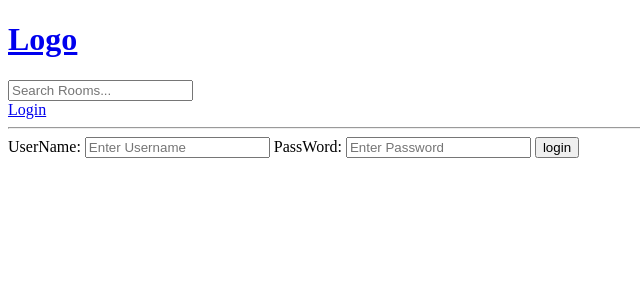
After one commit to jaguar-ks/StudyBud, a Django app: page /login/ in a window 1280 px wide. The commit adds this page. Shown: the top 300 px of the page, without its empty margins (0-640 px from the left). Run offline with Django 5.2, Linux system fonts and the light colour scheme.

Commit message:
PROGRESS : the authentication views of login and logout are done now will start working on restricting pages

```diff
--- /dev/null
+++ b/base/templates/base/login_register.html
@@ -0,0 +1,17 @@
+{% extends 'main.html' %}
+
+{% block content %}
+<div>
+    <form method="POST" action="">
+        {% csrf_token %}
+
+        <label>UserName:</label>
+        <input type="text" name="username" placeholder="Enter Username" />
+
+        <label>PassWord:</label>
+        <input type="password" name="password" placeholder="Enter Password" />
+
+        <input type="submit" value="login" />
+    </form>
+</div>
+{% endblock content %}
--- a/base/urls.py
+++ b/base/urls.py
@@ -7,4 +7,6 @@ urlpatterns = [
     path('create-room/', views.createRoom, name="create-room"),
     path('update-room/<str:pk>/', views.updateRoom, name="update-room"),
     path('delete-room/<str:pk>/', views.deleteRoom, name="delete-room"),
+    path('login/', views.loginPage, name="login"),
+    path('logout/', views.logoutUser, name="logout")
 ]
--- a/base/views.py
+++ b/base/views.py
@@ -1,7 +1,10 @@
 from django.shortcuts import render, redirect
+from django.contrib import messages
 from django.db.models import Q
 from .models import Room, Topic, Message
 from .forms import RoomForm
+from django.contrib.auth.models import User
+from django.contrib.auth import authenticate, login , logout
 
 # rooms = [
 #     {'id':1, 'name':'Learn C'},
@@ -9,6 +12,27 @@ from .forms import RoomForm
 #     {'id':3, 'name':'Learn Python'},
 #     {'id':4, 'name':'Learn JavaScript'},
 # ]
+
+def loginPage(request):
+    if request.method == 'POST':
+        username = request.POST.get('username')
+        password = request.POST.get('password')
+        try:
+            user = User.objects.get(username=username)
+        except:
+            messages.error(request, 'User does not exists')
+        user = authenticate(request, username=username, password=password)
+        if user is not None:
+            login(request, user)
+            return redirect('home')
+        else:
+            messages.error(request, 'Wrong username or password')
+    context = {}
+    return render(request, 'base/login_register.html', context)
+
+def logoutUser(request):
+    logout(request)
+    return redirect('home')
 
 def home(request):
     q = request.GET.get('q') if request.GET.get('q') != None else ''
--- a/templates/main.html
+++ b/templates/main.html
@@ -10,6 +10,14 @@
     <body>
         {% include 'navbar.html' %}
 
+        {% if messages %}
+            <ul class="messages">
+                {% for message in messages %}
+                    <li>{{ message }}</li>
+                {% endfor %}
+            </ul>
+        {% endif %}
+
         {% block content %}
 
         {% endblock %}
--- a/templates/navbar.html
+++ b/templates/navbar.html
@@ -6,4 +6,10 @@
     <input type="text" name="q" placeholder="Search Rooms..." />
 </form>
 
+{% if request.user.is_authenticated %}
+    <a href="{% url 'logout' %}">Logout</a>
+{% else %}
+    <a href="{% url 'login' %}">Login</a>
+{% endif %}
+
 <hr>
```
Also changed, not shown: db.sqlite3.
